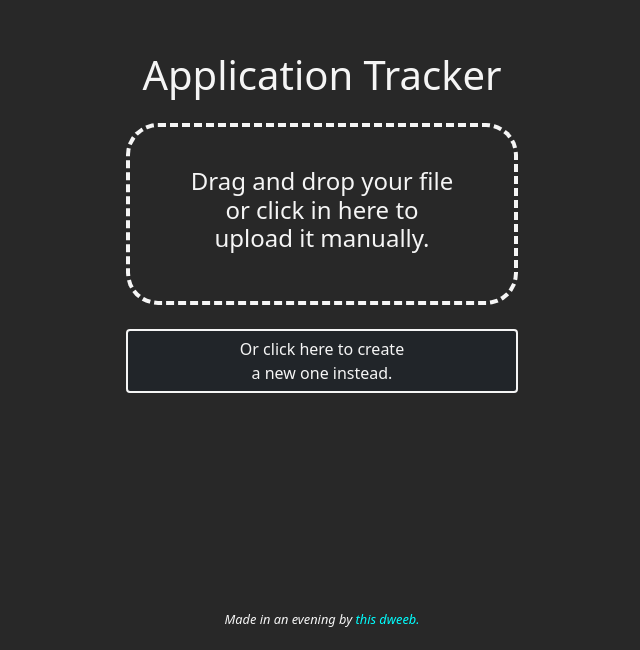
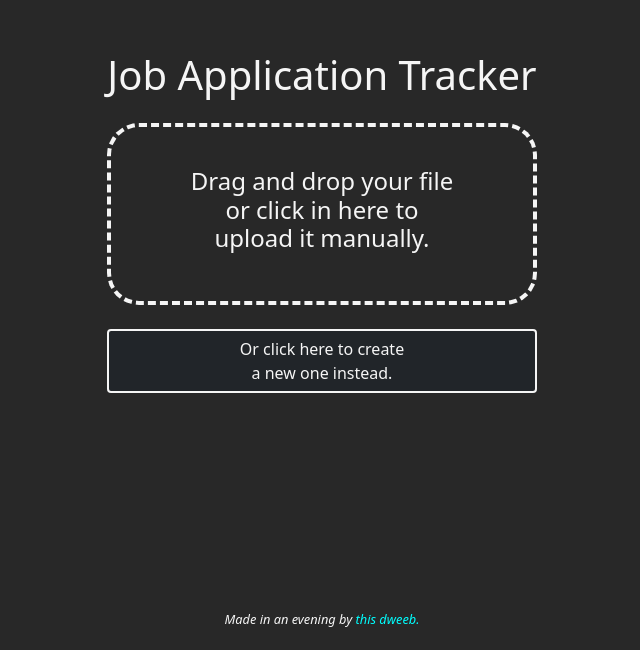
Before and after one commit to o-i-z-y-s/application-tracker, a Vue app: page / in a window 1280 px wide. Shown: the part 150-800 px from the top of the page, without its empty margins (318-958 px from the left). Built offline with nearby package versions, Linux system fonts and the light colour scheme.

Commit message:
Repo name change.

```diff
--- a/package.json
+++ b/package.json
@@ -1,5 +1,5 @@
 {
-  "name": "application-tracker",
+  "name": "job-application-tracker",
   "version": "0.1.0",
   "private": true,
   "scripts": {
--- a/public/index.html
+++ b/public/index.html
@@ -7,7 +7,7 @@
     <meta name="theme-color" content="#282828">
     <link rel="icon" href="<%= BASE_URL %>favicon.png">
     <link rel="stylesheet" href="https://cdn.jsdelivr.net/npm/bootstrap@5.3.2/dist/css/bootstrap.min.css" integrity="sha384-T3c6CoIi6uLrA9TneNEoa7RxnatzjcDSCmG1MXxSR1GAsXEV/Dwwykc2MPK8M2HN" crossorigin="anonymous">
-    <title>Application Tracker</title>
+    <title>Job Application Tracker</title>
   </head>
   <body>
     <noscript>
--- a/src/App.vue
+++ b/src/App.vue
@@ -1,7 +1,7 @@
 <template>
   <div id="app" :class="{ 'table-min-width': loaded }">
     <div class="content">
-      <h1>Application Tracker</h1>
+      <h1>Job Application Tracker</h1>
       <div v-if="!loaded">
         <create-or-upload @created="onCreate" />
       </div>
--- a/vue.config.js
+++ b/vue.config.js
@@ -1,6 +1,6 @@
 const { defineConfig } = require('@vue/cli-service')
 module.exports = defineConfig({
   transpileDependencies: true,
-  publicPath: '/application-tracker/',
+  publicPath: '/job-application-tracker/',
   outputDir: 'docs'
 })
```
Also changed, not shown: 11 other files (tests, documents, lock files or other folders).
